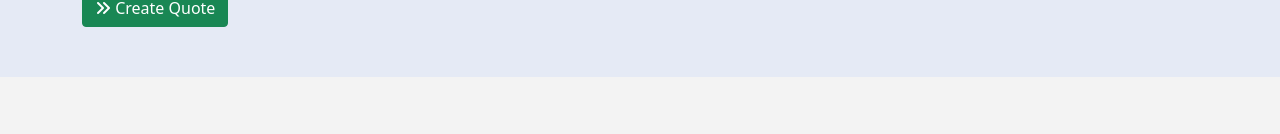
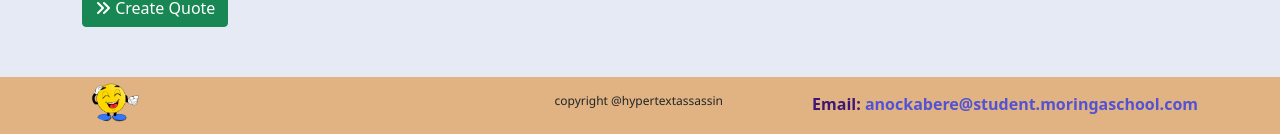
Before and after one commit to enockabere/Create-Quotes, an Angular app: page / in a window 1280 px wide. Shown: the part 1174-1308 px from the top of the page. Before the commit the page ends 1251 px from the top, so only its background shows below. Built offline with nearby package versions, Linux system fonts and the light colour scheme.

Commit message:
add footer component

```diff
--- a/src/app/app.module.ts
+++ b/src/app/app.module.ts
@@ -11,6 +11,7 @@ import { HoverDirective } from './hover.directive';
 import { ElapsedTimePipe } from './elapsed-time.pipe';
 import { CreateQuoteComponent } from './create-quote/create-quote.component';
 import { FormsModule } from '@angular/forms';
+import { FooterComponent } from './footer/footer.component';
 
 @NgModule({
   declarations: [
@@ -21,7 +22,8 @@ import { FormsModule } from '@angular/forms';
     AboutQuoteComponent,
     HoverDirective,
     ElapsedTimePipe,
-    CreateQuoteComponent
+    CreateQuoteComponent,
+    FooterComponent
   ],
   imports: [
     BrowserModule,
--- /dev/null
+++ b/src/app/footer/footer.component.css
@@ -0,0 +1,27 @@
+#footer{
+    width: 100%;
+    height: 60px;
+    overflow: hidden;
+    background-color: #e1b382;
+}
+.logo img{
+    max-width: 60%;
+    max-height: 50px;
+    border-radius: 50%;
+    padding: 5px;
+}
+.copy p{
+    text-align: right;
+    font-family: 'Segoe UI', Tahoma, Geneva, Verdana, sans-serif;
+    padding-top: 15px;
+    font-size: 12px;
+}
+.contacts p{
+    color: #3C1874;
+    font-weight: 600;
+    text-align: right;
+    padding-top: 15px;
+}
+.cont{
+    color:#5252d4;
+}
--- /dev/null
+++ b/src/app/footer/footer.component.html
@@ -0,0 +1,21 @@
+<section id="footer">
+    <div class="container">
+        <div class="row">
+            <div class="col-md-3">
+                <div class="logo">
+                    <img src="../../assets/logo/1.png" alt="">
+                </div>
+            </div>
+            <div class="col-md-4">
+                    <div class="copy">
+                        <p>copyright @hypertextassassin</p>
+                    </div>
+            </div>
+            <div class="col-md-5">
+                    <div class="contacts">
+                        <p>Email: <span class="cont">anockabere@student.moringaschool.com</span></p>
+                    </div>
+            </div>
+        </div>
+    </div>
+</section>
--- /dev/null
+++ b/src/app/footer/footer.component.ts
@@ -0,0 +1,15 @@
+import { Component, OnInit } from '@angular/core';
+
+@Component({
+  selector: 'app-footer',
+  templateUrl: './footer.component.html',
+  styleUrls: ['./footer.component.css']
+})
+export class FooterComponent implements OnInit {
+
+  constructor() { }
+
+  ngOnInit(): void {
+  }
+
+}
--- a/src/app/navbar/navbar.component.html
+++ b/src/app/navbar/navbar.component.html
@@ -21,7 +21,7 @@
         </li>
       </ul>
       <form class="d-flex">
-        <button id="gits" class="btn btn-outline-success" type="submit">Create Quote</button>
+        <button id="gits" class="btn btn-outline-success" type="submit" data-bs-toggle="modal" data-bs-target="#staticBackdrop">Create Quote</button>
       </form>
     </div>
   </div>
--- a/src/app/quotes/quotes.component.html
+++ b/src/app/quotes/quotes.component.html
@@ -42,3 +42,4 @@
     </div>
   </div>
 </section>
+<app-footer></app-footer>
```
